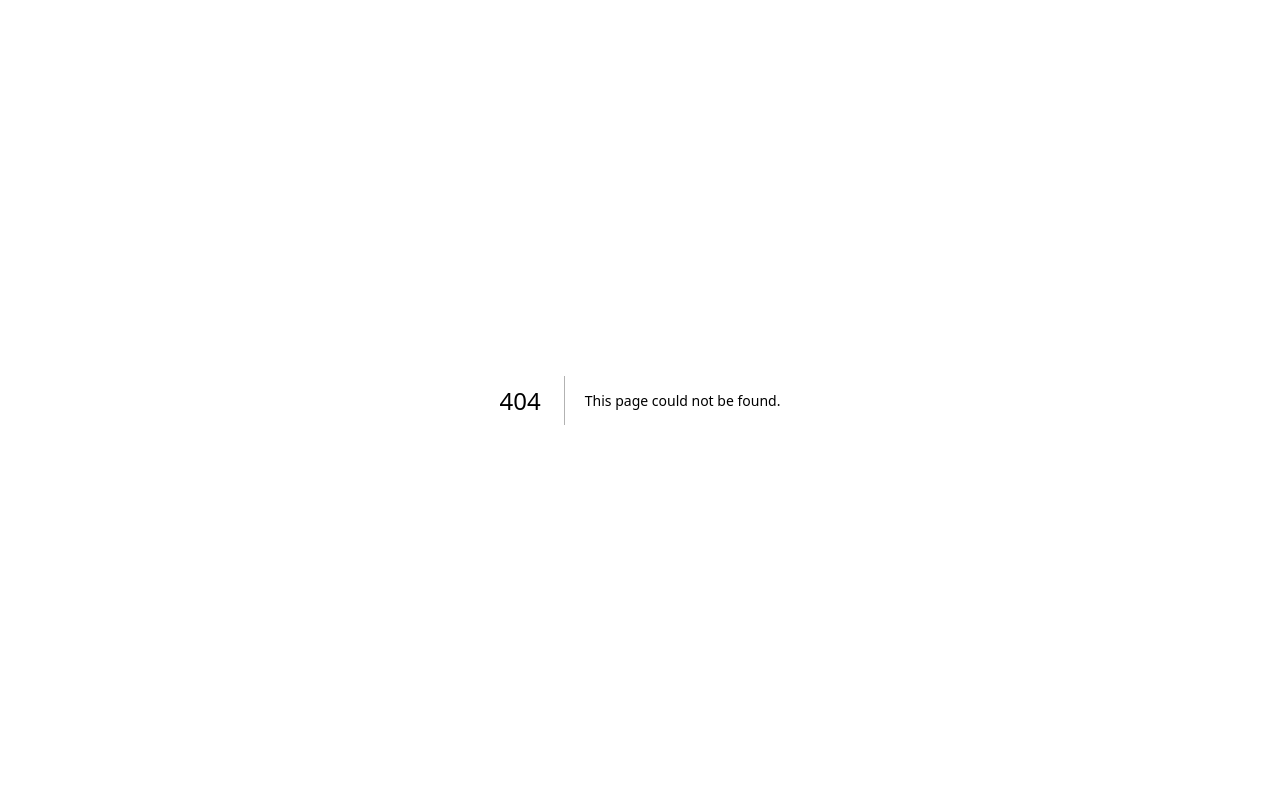
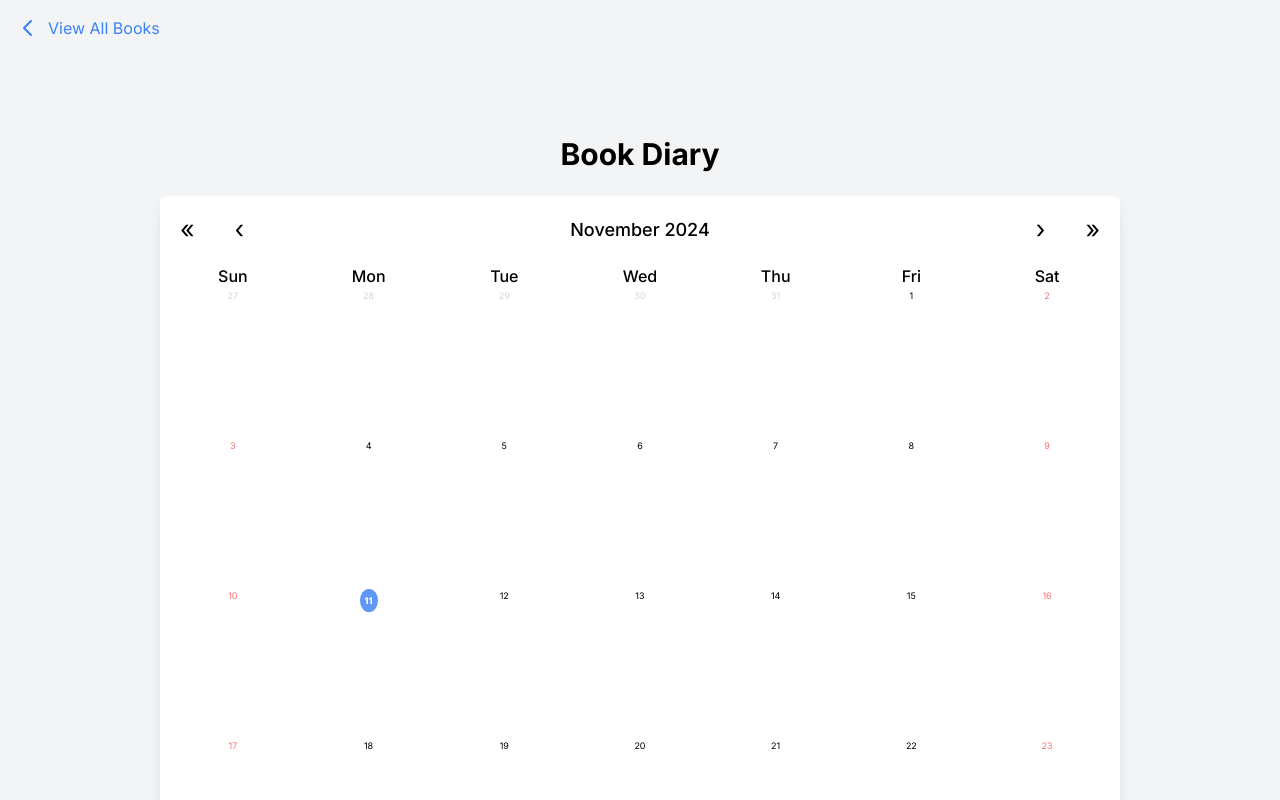
Before and after one commit to hwahyeon/book-diary, a Next.js app: page /book in a window 1280 px wide. Before the commit this address had no page. Shown: the top 800 px of the page. Built offline with nearby package versions, Linux system fonts and the light colour scheme.

Commit message:
refactor: Separate book-related pages

```diff
--- a/src/app/[year]/[month]/page.tsx
+++ b/src/app/book/[year]/[month]/page.tsx
@@ -3,10 +3,10 @@
 import { useEffect, useState } from "react";
 import Link from "next/link";
 import { useRouter } from "next/navigation";
-import { Book } from "../../../types/Book";
-import booksData from "../../../../public/data/books.json";
-import { useBackNavigation } from "../../../utils/navigation";
-import { handleImageError } from "../../../utils/imageHandlers";
+import { Book } from "@/types/Book";
+import booksData from "../../../../../public/data/books.json";
+import { useBackNavigation } from "@/utils/navigation";
+import { handleImageError } from "@/utils/imageHandlers";
 
 interface DetailPageProps {
   params: {
@@ -94,7 +94,7 @@ export default function DetailPage({ params }: DetailPageProps) {
   };
 
   return (
-    <div className="min-h-screen bg-gray-100 flex flex-col items-center py-5 px-10">
+    <div className="min-h-screen bg-gray-100 flex flex-col items-center py-20 px-10">
       <button
         onClick={handleBackNavigation}
         className="absolute top-4 left-4 text-blue-500 hover:text-blue-700 mb-4 flex items-center"
--- a/src/app/all/page.tsx
+++ b/src/app/book/all/page.tsx
@@ -2,10 +2,10 @@
 
 import { useState } from "react";
 import { useRouter } from "next/navigation";
-import booksData from "../../../public/data/books.json";
-import { Book } from "../../types/Book";
-import { handleImageError } from "../../utils/imageHandlers";
-import { useHomeNavigation } from "../../utils/navigation";
+import booksData from "../../../../public/data/books.json";
+import { Book } from "@/types/Book";
+import { handleImageError } from "@/utils/imageHandlers";
+import { useHomeNavigation } from "@/utils/navigation";
 
 export default function AllListPage() {
   const [errorImages, setErrorImages] = useState<Record<string, boolean>>({});
@@ -31,10 +31,10 @@ export default function AllListPage() {
   };
 
   return (
-    <div className="min-h-screen bg-gray-100 flex flex-col items-center py-5 px-10">
+    <div className="min-h-screen bg-gray-100 flex flex-col items-center py-20 px-10">
       <button
         onClick={useHomeNavigation()}
-        className="absolute top-4 left-4 text-blue-500 hover:text-blue-700 mb-4 flex items-center"
+        className="absolute top-4 left-4 text-blue-500 hover:text-blue-700 mb-4 flex items-center pt-28"
       >
         <svg
           className="w-6 h-6 mr-2"
--- a/src/app/detail/[id]/page.tsx
+++ b/src/app/book/detail/[id]/page.tsx
@@ -2,10 +2,10 @@
 
 import { useEffect, useState } from "react";
 import { useParams } from "next/navigation";
-import booksData from "../../../../public/data/books.json";
-import { Book } from "../../../types/Book";
-import { useBackNavigation } from "../../../utils/navigation";
-import { handleImageError } from "../../../utils/imageHandlers";
+import booksData from "../../../../../public/data/books.json";
+import { Book } from "@/types/Book";
+import { useBackNavigation } from "@/utils/navigation";
+import { handleImageError } from "@/utils/imageHandlers";
 
 const BookDetailPage: React.FC = () => {
   const [errorImages, setErrorImages] = useState<Record<string, boolean>>({});
@@ -35,17 +35,17 @@ const BookDetailPage: React.FC = () => {
 
   if (!book) {
     return (
-      <div className="min-h-screen bg-gray-100 flex flex-col items-center py-14 px-10">
+      <div className="min-h-screen bg-gray-100 flex flex-col items-center py-36 px-10">
         Loading...
       </div>
     );
   }
 
   return (
-    <div className="min-h-screen bg-gray-100 flex flex-col items-center pt-14 px-10">
+    <div className="min-h-screen bg-gray-100 flex flex-col items-center pt-32 px-10">
       <button
         onClick={handleBackNavigation}
-        className="absolute top-4 left-4 text-blue-500 hover:text-blue-700 mb-4 flex items-center"
+        className="absolute top-4 left-4 text-blue-500 hover:text-blue-700 mb-4 flex items-center pt-28"
       >
         <svg
           className="w-6 h-6 mr-2"
--- /dev/null
+++ b/src/app/book/page.tsx
@@ -0,0 +1,40 @@
+"use client";
+
+import { useEffect, useState } from "react";
+import BookCalendar from "@/components/Calendar";
+import booksData from "../../../public/data/books.json";
+import { Book } from "@/types/Book";
+
+const HomePage: React.FC = () => {
+  const [books, setBooks] = useState<Book[]>([]);
+
+  useEffect(() => {
+    const transformedBooks: Book[] = booksData.map((book: any) => ({
+      ID: book.ID,
+      Date: book.Date,
+      Title: book.Title,
+      Writer: book.Writer,
+      PartOfSeries: book.PartOfSeries,
+      SeriesNumber: Number(book.SeriesNumber),
+      PrintLength: Number(book.PrintLength),
+      Language: book.Language,
+      Publisher: book.Publisher,
+      PublicationDate: book.PublicationDate,
+      ISBN: book.ISBN,
+      Description: book.Description,
+      BookFormat: book.BookFormat,
+      Type: book.Type,
+    }));
+
+    setBooks(transformedBooks);
+  }, []);
+
+  return (
+    <div className="min-h-screen bg-gray-100 flex flex-col items-center py-32">
+      <h1 className="text-3xl font-bold mt-2 mb-6">Book Diary</h1>
+      <BookCalendar books={books} />
+    </div>
+  );
+};
+
+export default HomePage;
```
